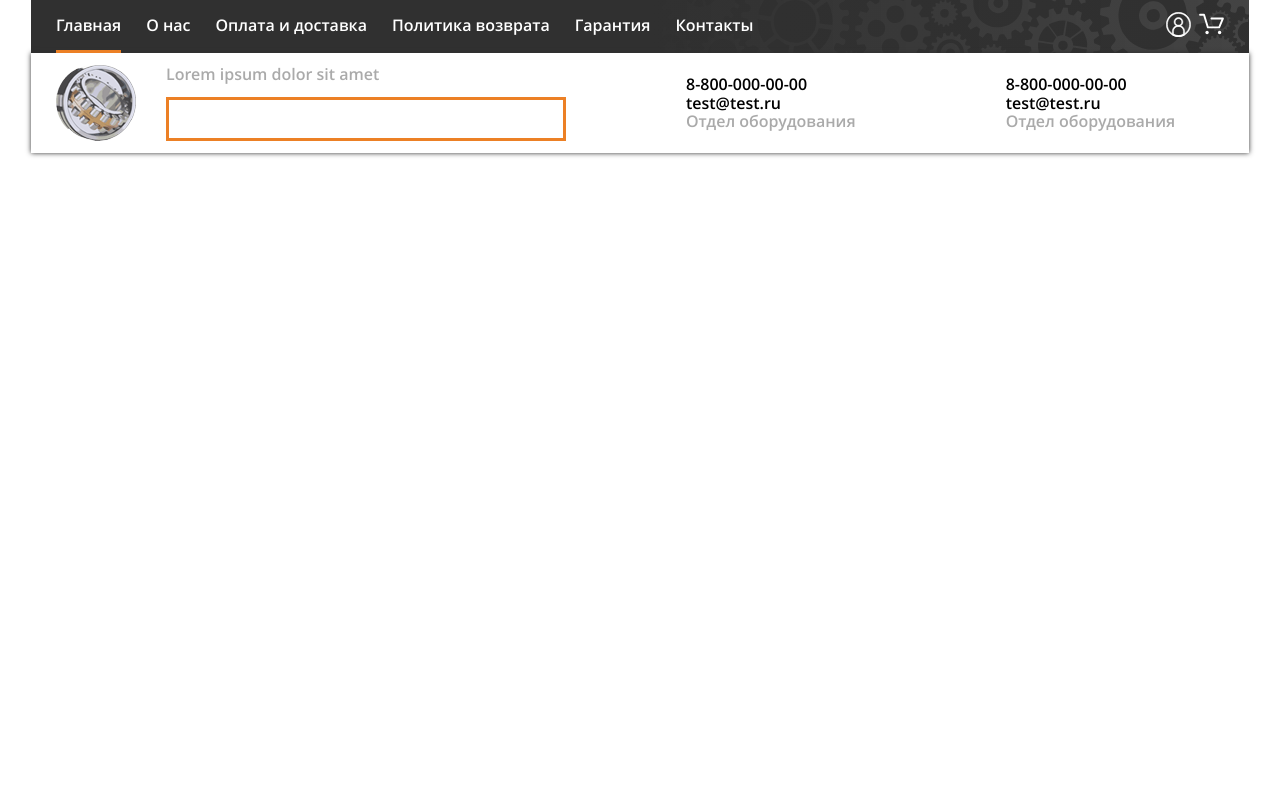
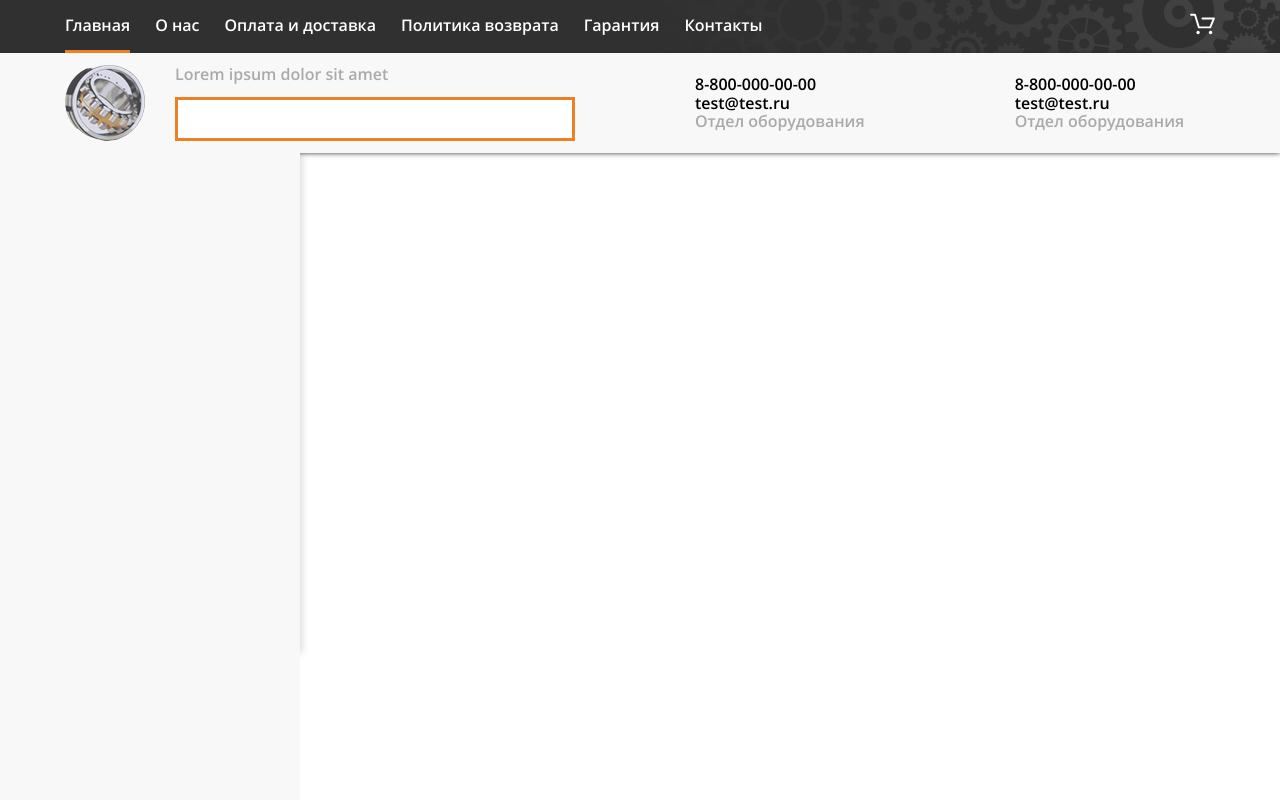
Before and after one commit to thecodest22/podshipnik_site, a Django app: page /main/ in a window 1280 px wide. Run offline with Django 4.2, Linux system fonts and the light colour scheme.

Commit message:
css modified

```diff
--- a/shop/static/shop/css/style.css
+++ b/shop/static/shop/css/style.css
@@ -45,26 +45,35 @@ a {
     text-decoration: none;
 }
 
-.light-color {
-    color: #aaa;
+.header {
+    width: 100%;
+    position: fixed;
+    top: 0;
+    left: 0;
+    z-index: 100;
 }
 
-.header-container {
-    margin: 0 auto;
-    max-width: 1218px;
-}
-
-.header-top {
-    display: flex;
-    align-items: center;
-    justify-content: space-between;
-    padding: 0 25px;
-    height: 53px;
+.header-top-wrap {
+    width: 100%;
     background-color: #303030;
     background-image: linear-gradient(to right, rgba(48, 48, 48, 1), rgba(48, 48, 48, 0.9)), url("../img/gears.svg");
     background-size: 50%;
     background-repeat: repeat-y;
     background-position: right -10px bottom -30px;
+}
+
+.light-color {
+    color: #aaa;
+}
+
+.header-top {
+    width: 1200px;
+    height: 53px;
+    margin: 0 auto;
+    padding: 0 25px;
+    display: flex;
+    align-items: center;
+    justify-content: space-between;
 }
 
 .main-menu {
@@ -95,19 +104,26 @@ a {
     align-items: center;
     justify-content: space-between;
     height: 100%;
-    width: 58px;
+    /*width: 58px;*/
 }
 
 .user-account-icon {
     height: 25px;
 }
 
+.header-bottom-wrap {
+    width: 100%;
+    background: #f8f8f8;
+    box-shadow: 0 0 5px #303030;
+}
+
 .header-bottom {
+    width: 1200px;
     height: 100px;
+    margin: 0 auto;
+    padding: 0 25px;
     display: flex;
     align-items: center;
-    padding: 0 25px;
-    box-shadow: 0 0 5px #303030;
 }
 
 .logo-img {
@@ -139,3 +155,41 @@ a {
 .contacts:last-child {
     margin: 0;
 }
+
+
+.sidebar {
+    position: absolute;
+    left: 0;
+    width: 300px;
+    height: calc(100vh - 153px);
+    background: #f8f8f8;
+    /*box-shadow: 0 0 5px #303030;*/
+}
+/*.sidebar:after {*/
+/*    content: '';*/
+/*    position: absolute;*/
+/*    left: 0;*/
+/*    top: -6px;*/
+/*    width: calc(100% + 6px);*/
+/*    height: 6px;*/
+/*    background: #f8f8f8;*/
+/*}*/
+
+main {
+    margin-top: 153px;
+    height: 500px;
+    background: #fff;
+    margin-left: 300px;
+    position: relative;
+    /*box-shadow: 3px 0 3px #303030 inset;*/
+}
+
+main:before {
+    top: 0;
+    left: -1px;
+    height: calc(100%);
+    width: 1px;
+    content: '';
+    position: absolute;
+        box-shadow: 0 0 7px #303030 ;
+}
--- a/shop/templates/shop/index.html
+++ b/shop/templates/shop/index.html
@@ -14,7 +14,7 @@
 </head>
 <body>
   <header class="header">
-    <div class="header-container">
+    <div class="header-top-wrap">
       <div class="header-top">
         <nav class="main-menu">
           {% with active_page=request.path_info %}
@@ -30,11 +30,13 @@
         </nav>
 
         <div class="user-account">
-          <a href="#" ><img class="user-account-icon" src="{% static 'shop/img/user-login.svg' %}" alt=""></a>
+{#          <a href="#" ><img class="user-account-icon" src="{% static 'shop/img/user-login.svg' %}" alt=""></a>#}
           <a href="#" ><img class="user-account-icon" src="{% static 'shop/img/shopping-cart.svg' %}" alt=""></a>
         </div>
       </div>
+    </div>
 
+    <div class="header-bottom-wrap">
       <div class="header-bottom">
         <img class="logo-img" src="{% static 'shop/img/logo-tipa.png' %}" alt="Лого Подшипник">
 
@@ -55,10 +57,13 @@
           <a href="mailto:test@test.ru" class="mailto">test@test.ru</a>
           <span class="contact-description light-color">Отдел оборудования</span>
         </div>
-
       </div>
     </div>
+
+  <div class="sidebar"></div>
   </header>
+
+<main></main>
 
 </body>
 </html>
```
